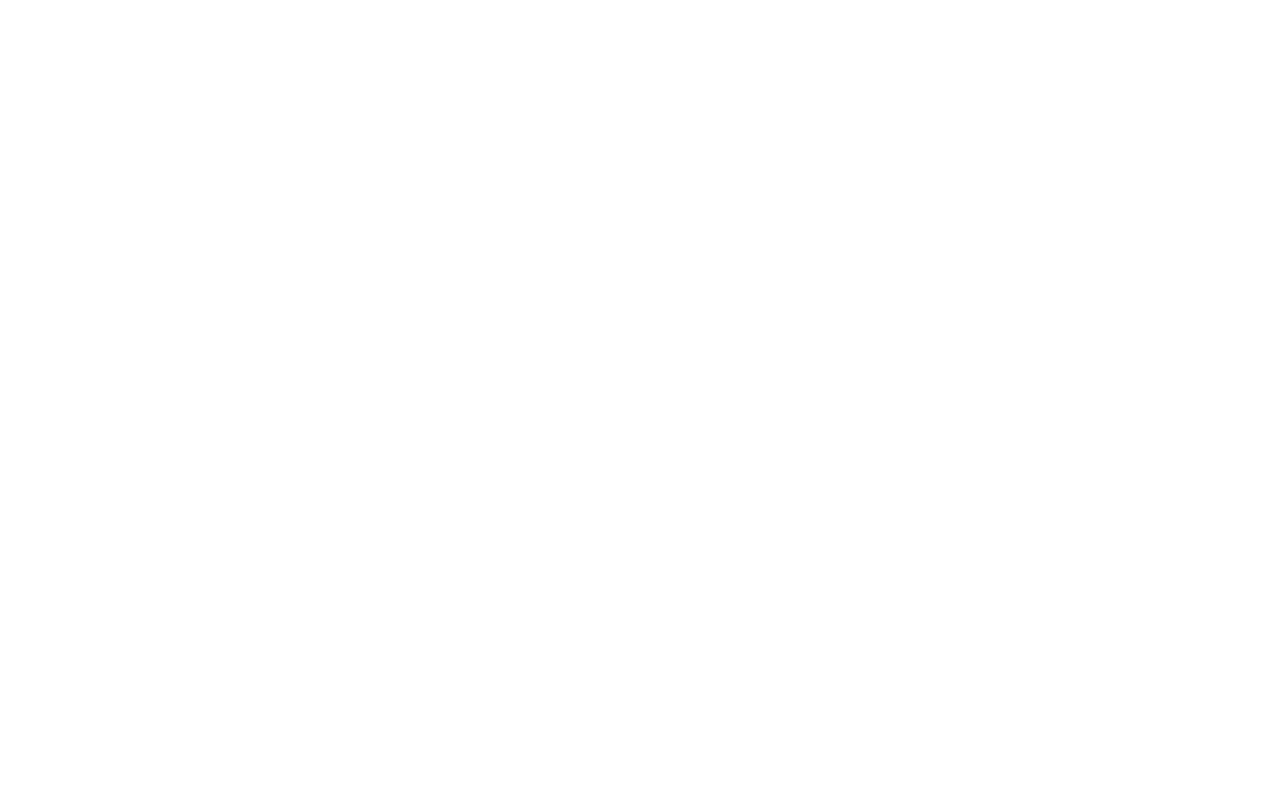
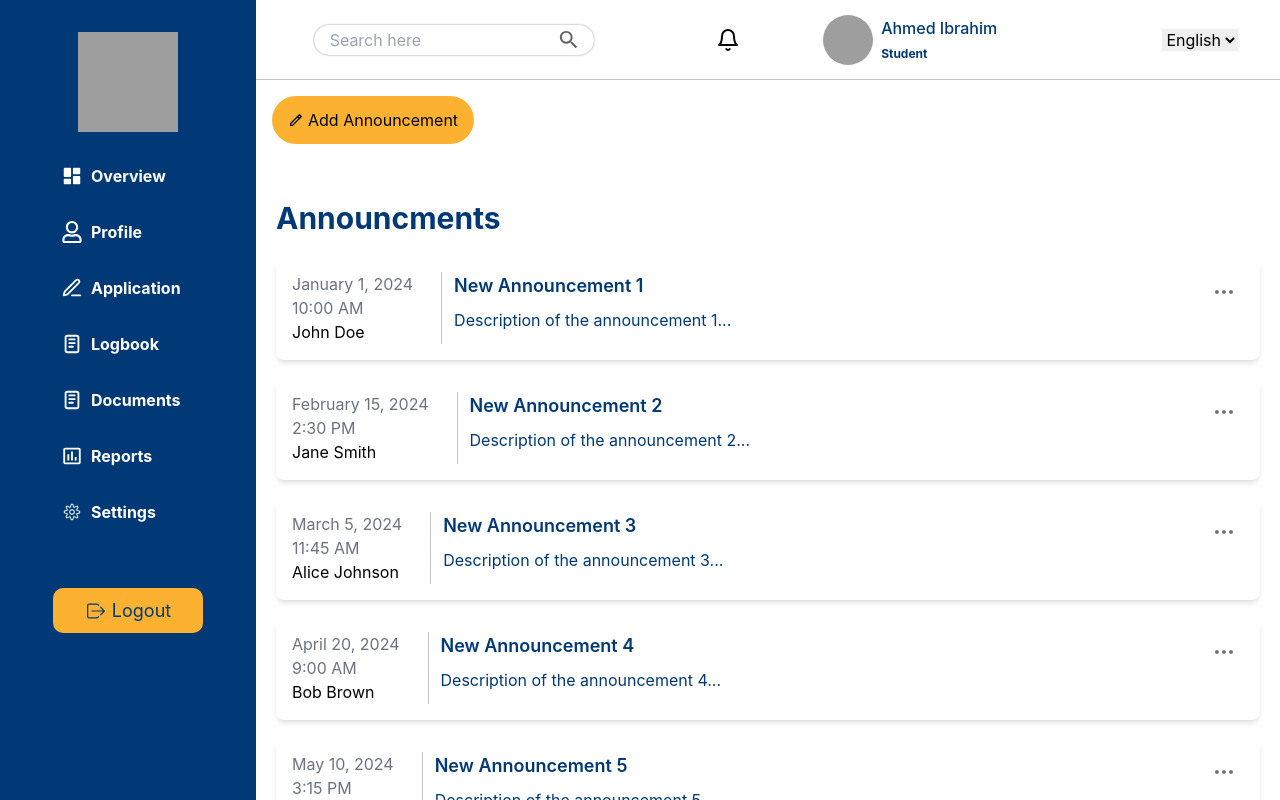
Before and after one commit to codingSlimey/intern_mgt_system, a React (Create React App) app in the folder client/: page /announcements in a window 1280 px wide. Before the commit this address had no page. Built offline with nearby package versions, Linux system fonts and the light colour scheme; grey boxes are pictures that could not be loaded.

Commit message:
feat: added announcement page

```diff
--- a/client/src/App.js
+++ b/client/src/App.js
@@ -14,6 +14,7 @@
 import CoordinatorDash from "./pages/dashboard/COORDINATOR/CoordinatorDash";
 import SupervisorAccount from "./pages/dashboard/SUPERVISORACCOUNT/SupervisorAccount";
 import Settings from "./pages/settings/settings";
+import AnnouncementPage from "./pages/announcement/Announcements";
 
 function App() {
 	return (
@@ -63,6 +64,7 @@
 						path="/coordinator/settings"
 						element={<Settings />}
 					/>
+					<Route path="/announcements" element={<AnnouncementPage />} />
 				</Routes>
 			</Router>
 		</>
--- /dev/null
+++ b/client/src/pages/announcement/Announcements.jsx
@@ -0,0 +1,229 @@
+import React, { useState } from "react";
+import { Modal, TextField, Button, Typography } from "@mui/material";
+import { RiPencilLine } from "react-icons/ri";
+import CoordinatorLayout from "../../layout/coordinator/layout";
+import { IconButton, Menu, MenuItem } from "@mui/material";
+import { RiMoreFill } from "react-icons/ri"; // Assuming you have imported the three-dot icon
+import { useFormik } from "formik";
+import * as Yup from "yup";
+
+const AnnouncementPage = () => {
+  const [modalOpen, setModalOpen] = useState(false);
+
+  const validationSchema = Yup.object().shape({
+    title: Yup.string().required("Title is required"),
+    date: Yup.string().required("Date is required"),
+    author: Yup.string().required("Author is required"),
+    description: Yup.string().required("Description is required"),
+  });
+
+  const formik = useFormik({
+    initialValues: {
+      title: "",
+      date: "",
+      author: "",
+      description: "",
+    },
+    validationSchema: validationSchema,
+    onSubmit: (values, { resetForm }) => {
+      // Handle form submission here, for example, submit data or close the modal
+      console.log(values);
+      handleModalClose(); // Close the modal after form submission (you can replace this with your logic)
+      resetForm(); // Reset form values after submission
+    },
+  });
+
+  const handleModalOpen = () => {
+    setModalOpen(true);
+  };
+
+  const handleModalClose = () => {
+    setModalOpen(false);
+  };
+
+  const [announcements, setAnnouncements] = useState([
+    {
+      date: "January 1, 2024",
+      time: "10:00 AM",
+      name: "John Doe",
+      title: "New Announcement 1",
+      description: "Description of the announcement 1...",
+    },
+    {
+      date: "February 15, 2024",
+      time: "2:30 PM",
+      name: "Jane Smith",
+      title: "New Announcement 2",
+      description: "Description of the announcement 2...",
+    },
+    {
+      date: "March 5, 2024",
+      time: "11:45 AM",
+      name: "Alice Johnson",
+      title: "New Announcement 3",
+      description: "Description of the announcement 3...",
+    },
+    {
+      date: "April 20, 2024",
+      time: "9:00 AM",
+      name: "Bob Brown",
+      title: "New Announcement 4",
+      description: "Description of the announcement 4...",
+    },
+    {
+      date: "May 10, 2024",
+      time: "3:15 PM",
+      name: "Emily Davis",
+      title: "New Announcement 5",
+      description: "Description of the announcement 5...",
+    },
+  ]);
+
+  const AnnouncementCard = ({ date, time, name, title, description }) => {
+    const [anchorEl, setAnchorEl] = React.useState(null);
+
+    const handleClick = (event) => {
+      setAnchorEl(event.currentTarget);
+    };
+
+    const handleClose = () => {
+      setAnchorEl(null);
+    };
+
+    return (
+      <div className="bg-white rounded-lg shadow-md p-4 mb-4 flex gap-x-3">
+        {/* Left section */}
+        <div className="flex flex-col mr-4">
+          <p className="text-gray-500">{date}</p>
+          <p className="text-gray-500">{time}</p>
+          <p>{name}</p>
+        </div>
+        <div className="w-[1px] bg-[#C3C4C3]"></div>
+        {/* Right section */}
+        <div className="flex-1 flex flex-col">
+          <h2 className="text-lg font-semibold text-[#003976] mb-2">{title}</h2>
+          <p className="text-[#003976]">{description}</p>
+        </div>
+        <div>
+          <IconButton onClick={handleClick}>
+            <RiMoreFill />
+          </IconButton>
+          <Menu
+            anchorEl={anchorEl}
+            open={Boolean(anchorEl)}
+            onClose={handleClose}
+            anchorOrigin={{
+              vertical: "bottom",
+              horizontal: "right",
+            }}
+            transformOrigin={{
+              vertical: "top",
+              horizontal: "right",
+            }}>
+            {/* Menu items */}
+            <MenuItem onClick={handleClose}>Option 1</MenuItem>
+            <MenuItem onClick={handleClose}>Option 2</MenuItem>
+            <MenuItem onClick={handleClose}>Option 3</MenuItem>
+          </Menu>
+        </div>
+      </div>
+    );
+  };
+
+  return (
+    <CoordinatorLayout>
+      <div className="flex flex-col h-screen">
+        {/* Top Section */}
+        <div className="p-4 flex items-start">
+          <button
+            className="bg-[#FCB131] text-003976 rounded-full py-3 px-4 flex items-center"
+            onClick={handleModalOpen}>
+            <RiPencilLine className="mr-1" />
+            Add Announcement
+          </button>
+        </div>
+
+        {/* Bottom Section */}
+        <div className="flex-1 flex flex-col overflow-auto p-5">
+          <h1 className="text-[#003976] font-bold text-3xl my-5">
+            Announcments
+          </h1>
+          {announcements.map((announcement, index) => (
+            <AnnouncementCard
+              key={index}
+              date={announcement.date}
+              time={announcement.time}
+              name={announcement.name}
+              title={announcement.title}
+              description={announcement.description}
+            />
+          ))}
+        </div>
+
+        {/* Modal */}
+        <Modal
+          open={modalOpen}
+          onClose={handleModalClose}
+          className="flex items-center justify-center">
+          <div className="bg-white p-4 h-[50vh] w-[60vh]">
+            <div className="p-4 h-full w-full flex flex-col items-start justify-center">
+              <h1 className="text-[#003976] font-bold text-3xl my-5">
+                Add Announcments
+              </h1>
+
+              <form onSubmit={formik.handleSubmit} className="flex gap-5">
+                <div className="bg-[#E5EBF1] px-10 flex-1 py-5">
+                  <div className="flex flex-col gap-2">
+                    <TextField
+                      label="Title"
+                      className="bg-white"
+                      {...formik.getFieldProps("title")}
+                      error={formik.touched.title && formik.errors.title}
+                      helperText={formik.touched.title && formik.errors.title}
+                    />
+                    <TextField
+                      label="Date"
+                      className="bg-white"
+                      {...formik.getFieldProps("date")}
+                      error={formik.touched.date && formik.errors.date}
+                      helperText={formik.touched.date && formik.errors.date}
+                    />
+                    <TextField
+                      label="Author"
+                      className="bg-white"
+                      {...formik.getFieldProps("author")}
+                      error={formik.touched.author && formik.errors.author}
+                      helperText={formik.touched.author && formik.errors.author}
+                    />
+                  </div>
+                </div>
+                <div className="bg-[#E5EBF1] px-10 flex-1 py-5">
+                  <TextField
+                    label="Description"
+                    className="bg-white"
+                    multiline
+                    rows={6}
+                    {...formik.getFieldProps("description")}
+                    error={
+                      formik.touched.description && formik.errors.description
+                    }
+                    helperText={
+                      formik.touched.description && formik.errors.description
+                    }
+                  />
+                </div>
+              </form>
+              <button
+                className="bg-[#003976] text-white mt-5 px-8 py-3 rounded-full"
+                type="submit">
+                Post Announcement
+              </button>
+            </div>
+          </div>
+        </Modal>
+      </div>
+    </CoordinatorLayout>
+  );
+};
+
+export default AnnouncementPage;
```
